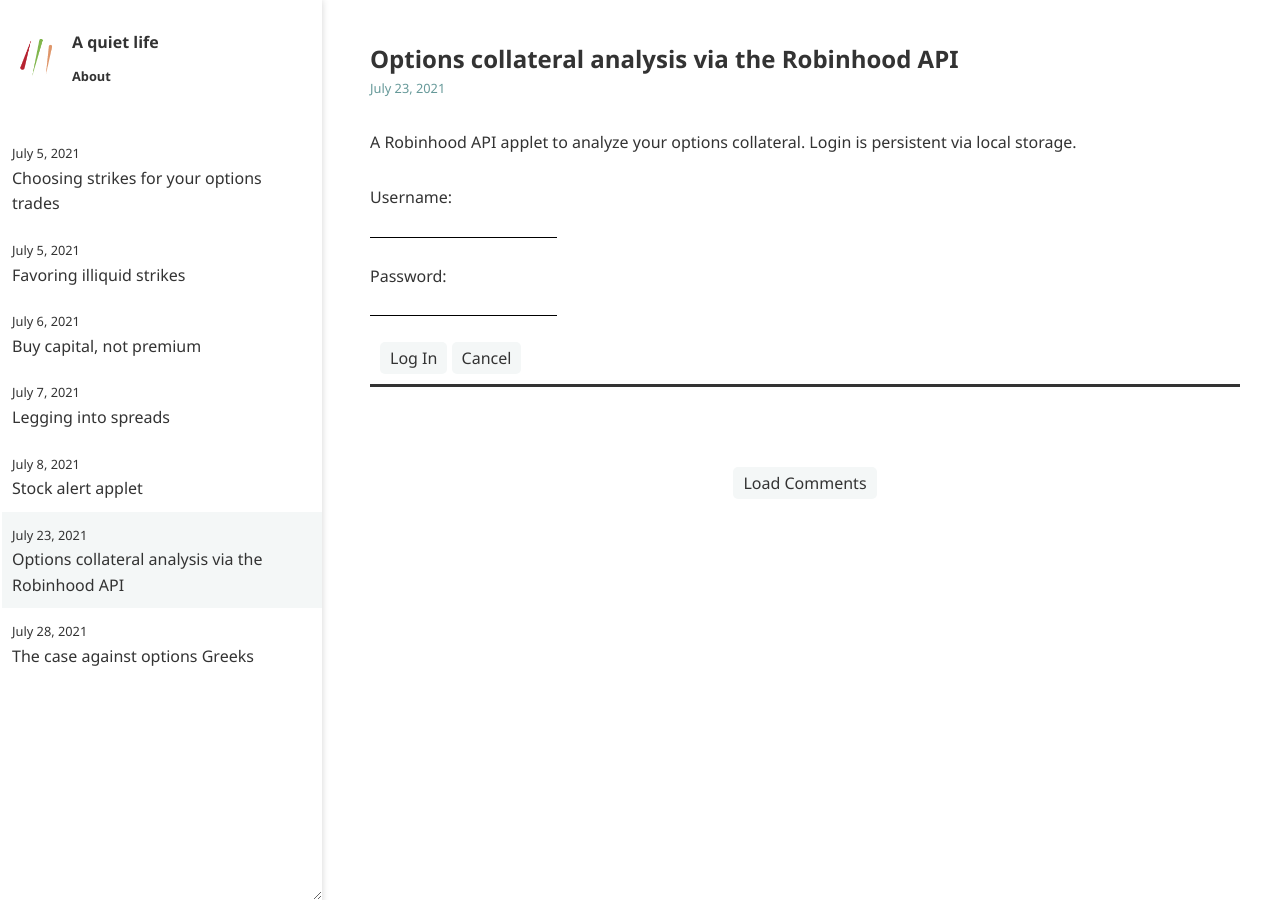
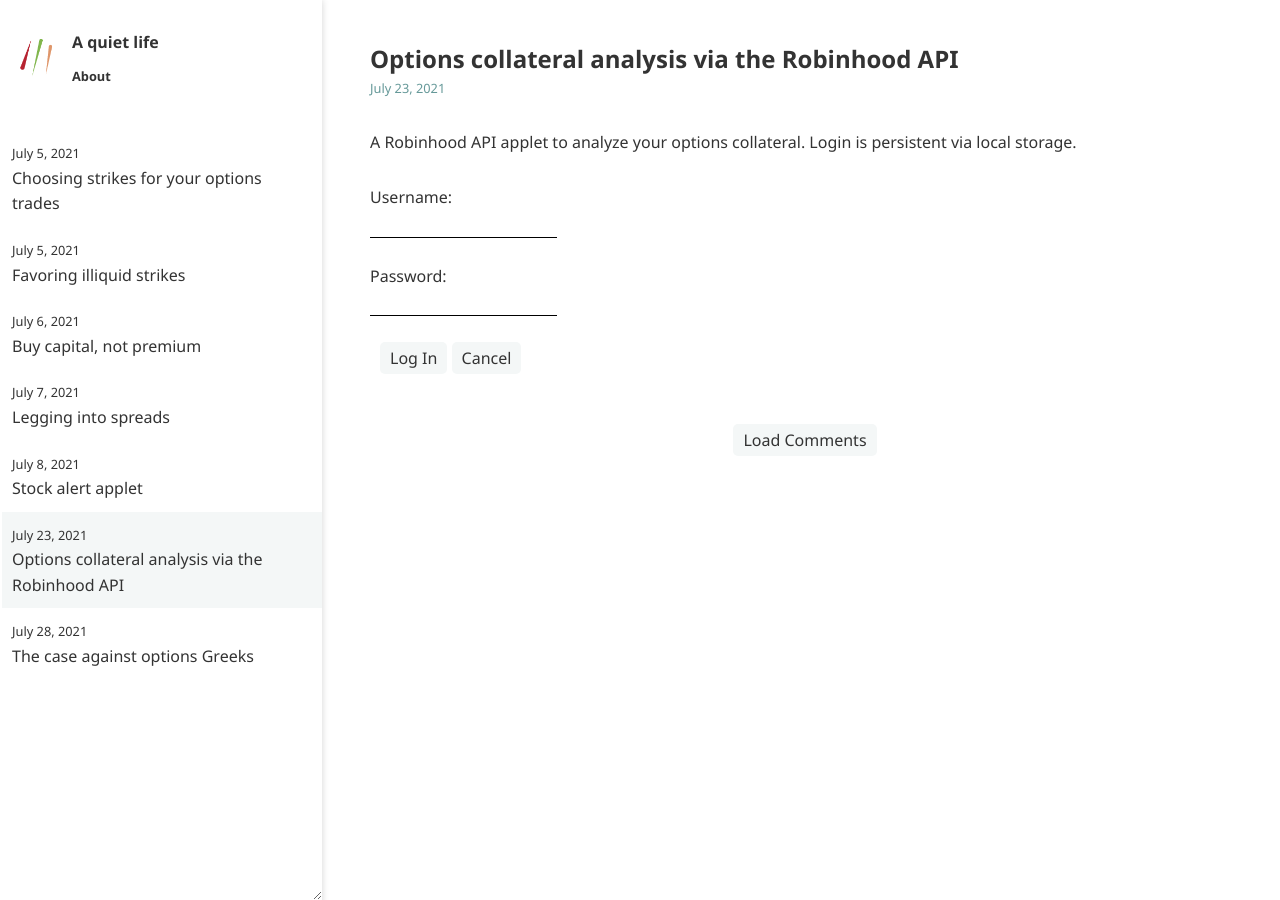
Before and after one commit to ansyblenetwork/aquietlife, a Jekyll site: the page built from _posts/2021-07-23-robinhood-api.html, in a window 1280 px wide. Built offline with Jekyll 4.4.1, drawn with Linux system fonts in a browser that asks for light colours.

Commit message:
Update 2021-07-23-robinhood-api.html

```diff
--- a/_posts/2021-07-23-robinhood-api.html
+++ b/_posts/2021-07-23-robinhood-api.html
@@ -65,7 +65,7 @@
 		</div>
 	</div>
 
-	<div id="loginPage" style="display:none; border-bottom:solid; margin-bottom:40px">
+	<div id="loginPage" style="display:none;">
 
 	<form id="loginForm" onsubmit="submitLoginForm(); return false;">
 		Username:<br>
```
